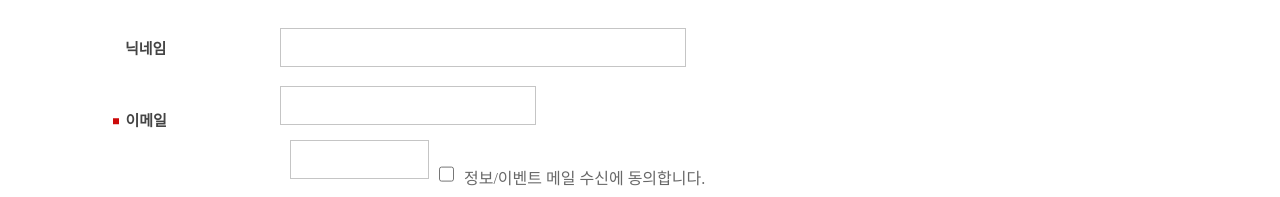
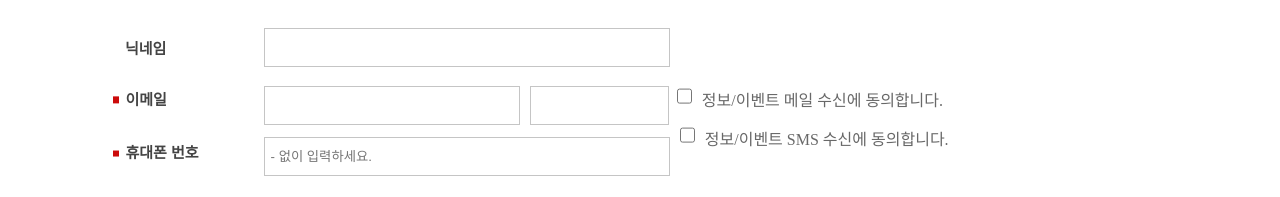
Before and after one commit to HardCodingProject/lush_clone_frontend, a Vue app: page /join in a window 1280 px wide. Shown: the part 739-936 px from the top of the page. Built offline with nearby package versions, Linux system fonts and the light colour scheme.

Commit message:
0924_수정
email 도메인 선택 드롭다운

```diff
--- a/src/components/Join.vue
+++ b/src/components/Join.vue
@@ -81,27 +81,31 @@
                                 <div class="txt-field">
                                     <input type="text" class="text" id="emailinput" name="email">
                                 </div>
-                                <div class="select-box" @click="openOption">
-                                    <div name class="options-container" v-if="isOpen" >
-                                        <input type="radio" id="1" v-model="selected" value="직접입력">
+
+                                <div class="select-option">
+                                    <div class="select-box" @click="openOption">
+                                        <span class="selected">{{selected}}</span>
+                                    </div>
+                                    <div name class="options-container" v-if="isOpen">
+                                        <input type="radio" id="1" v-model="selected" value="직접입력" >
                                         <label for="1">직접입력</label>
-                                        <input type="radio" id="2" v-model="selected" value="naver.com">
+                                        <input type="radio" id="2" v-model="selected" value="naver.com" >
                                         <label for="2">naver.com</label>
-                                        <input type="radio" id="3" v-model="selected" value="hanmail.net">
+                                        <input type="radio" id="3" v-model="selected" value="hanmail.net" >
                                         <label for="3">hanmail.net</label>
-                                        <input type="radio" id="4" v-model="selected" value="daum.net">
+                                        <input type="radio" id="4" v-model="selected" value="daum.net" >
                                         <label for="4">daum.net</label>
-                                        <input type="radio" id="5" v-model="selected" value="nate.com">
+                                        <input type="radio" id="5" v-model="selected" value="nate.com" >
                                         <label for="5">nate.com</label>
-                                        <input type="radio" id="6" v-model="selected" value="hotmail.com">
+                                        <input type="radio" id="6" v-model="selected" value="hotmail.com" >
                                         <label for="6">hotmail.com</label>
-                                        <input type="radio" id="7" v-model="selected" value="gmail.com">
+                                        <input type="radio" id="7" v-model="selected" value="gmail.com" >
                                         <label for="7">gmail.com</label>
-                                        <input type="radio" id="8" v-model="selected" value="icloud.com">
+                                        <input type="radio" id="8" v-model="selected" value="icloud.com" >
                                         <label for="8">icloud.com</label>
                                     </div>
-                                    <span class="selected">{{selected}}</span>
                                 </div>
+
                                 <div class="form-element">
                                     <input type="checkbox" class="checkbox" id="mailling" value="" aria-invalid="false">
                                     <label for="mailling" class="checkboxlabel">정보/이벤트 메일 수신에 동의합니다.</label>
@@ -359,6 +363,7 @@ table{
 }
 th{
     width: 150px;
+    height: none;
     font-family: Arial, sans-serif;
     font-size : 15px;
     font-weight: 100px;
@@ -379,7 +384,9 @@ input{
     margin-bottom: 25px;
 }
 .email{
-    width: max-content;
+    width: 100%;
+    height: 36px;
+    display: inline-flex;
 }
 #emailinput{
     width: 250px;
@@ -390,14 +397,18 @@ input{
 }
 
 /* 이메일 선택 */
+.select-option{
+    width: 137px;
+    display: block;
+    margin-left: 10px;
+}
 .select-box{
+    border: 1px solid rgb(197, 197, 197);
     color : rgb(117, 117, 117);
+    overflow: hidden;
     width: 137px;
     height:37px;
-    position:sticky;
-    margin-left: 10px;
-    background-color: white;
-    border: 1px solid rgb(197, 197, 197);
+    position:relative;
     display: inline-block;
 }
 .selected {
@@ -407,25 +418,24 @@ input{
     background: rgb(255, 255, 255);
     color : rgb(37, 36, 36);
     position: absolute;
-    padding:0px;
-
-    order: 0;
+    text-align: center;
+    padding-top: 10px;
 }
-
-.select-box .options-container{
+.options-container{
+    display: block;
     color:black;
     border: 1px solid rgb(197, 197, 197);
-    position: absolute;
-    width: 100%;
+    width: 137px;
     height: fit-content;
     opacity: 1;
     background: white;
-    transform: translateY(16%);
     flex-flow: column;
+    transform: translateY(-2.2%);
+    z-index: 100000;
 }
 .options-container label {
     display: block;
-    width: 100%;
+    width: 137px;
     text-align: center;
     font-size: 17px;
     line-height: 9px;
@@ -445,9 +455,9 @@ input[type="checkbox"]{
 }
 .form-element{
     width: max-content;
+    align-self: center;
     display: inline-flex;
     flex-direction: row;
-    transform: translateY(60%);
     margin-left: 10px;
 }
 .form-element .checkbox{
```
